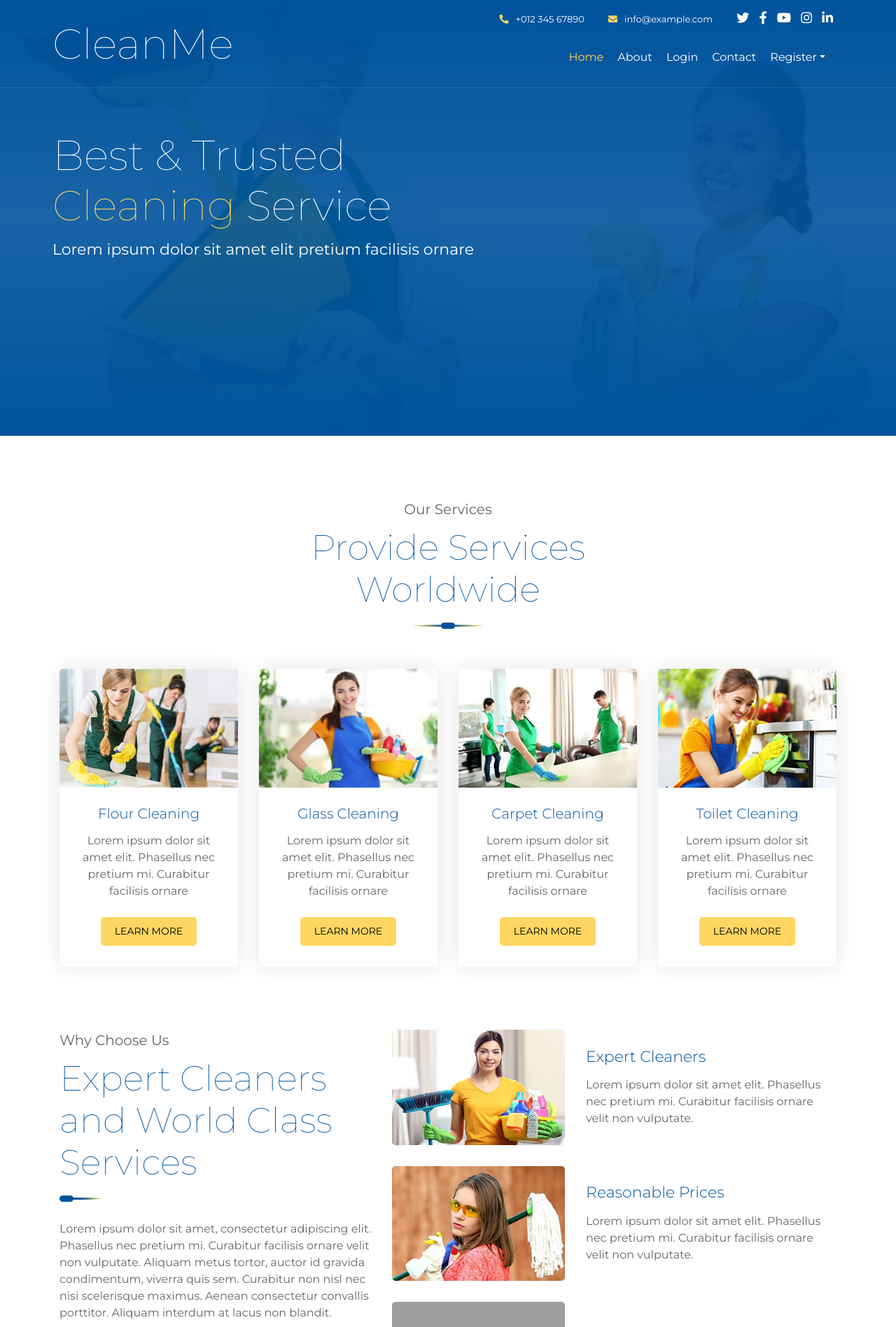
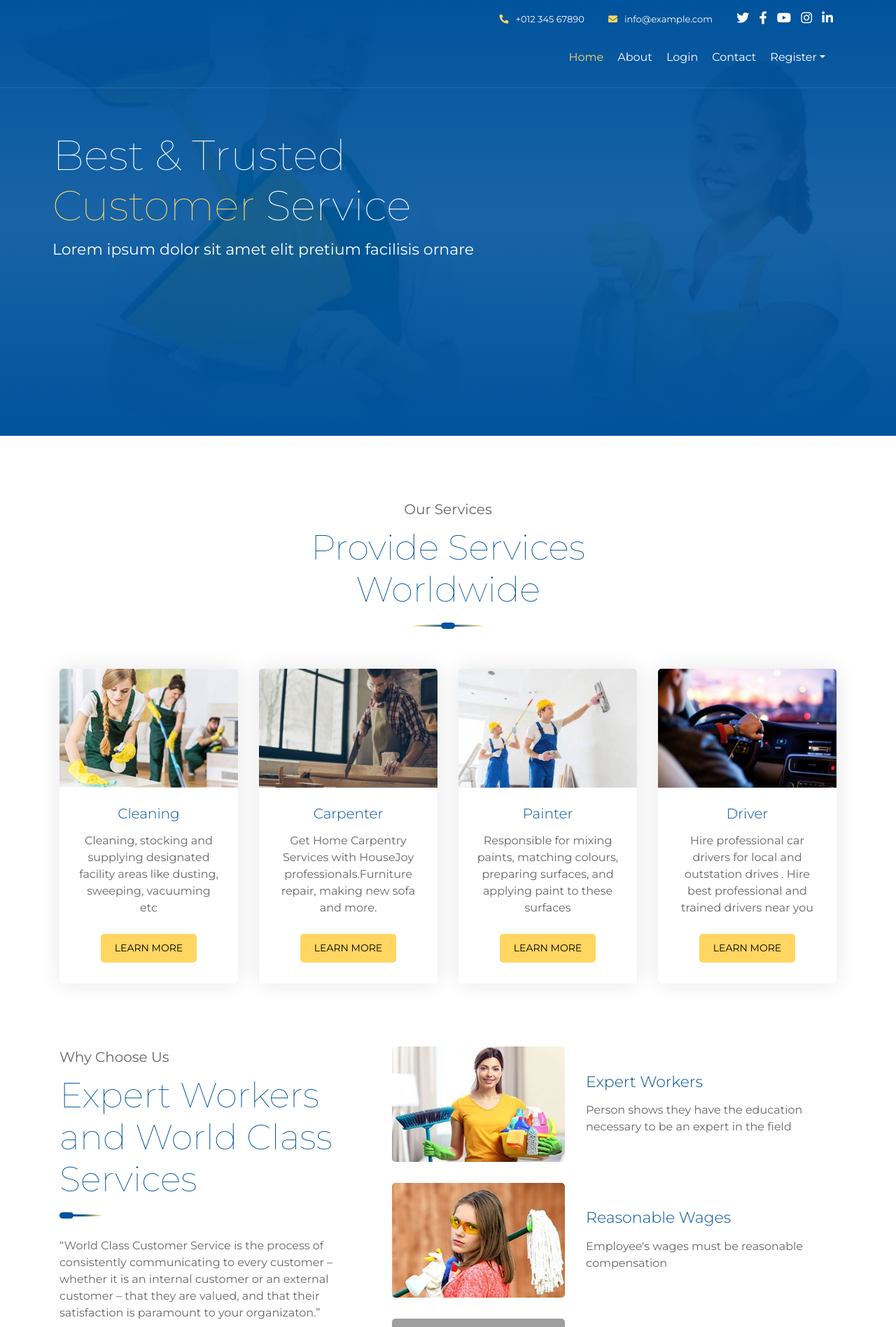
Before and after one commit to veena-anu/workersportal-mini, a Django app: page / in a window 1280 px wide. Shown: the top 1897 px of the page at 70% size. Run offline with Django 3.2, Linux system fonts and the light colour scheme; some libraries are stand-ins or nearby versions; grey boxes are pictures that could not be loaded.

Commit message:
Template description complete
16/4/2021

```diff
--- a/Template/index.html
+++ b/Template/index.html
@@ -5,7 +5,7 @@
 
 <head>
     <meta charset="utf-8">
-    <title>CleanMe - Cleaning Company Website Template</title>
+    <title>WORKERS PORTAL - Cleaning Company Website Template</title>
     <meta content="width=device-width, initial-scale=1.0" name="viewport">
     <meta content="Cleaning Company Website Template" name="keywords">
     <meta content="Cleaning Company Website Template" name="description">
@@ -24,6 +24,9 @@
 
     <!-- Template Stylesheet -->
     <link href="{% static 'css/style.css' %}" rel="stylesheet">
+    <style>html {
+        scroll-behavior: smooth;
+      }</style>
 </head>
 
 <body>
@@ -35,7 +38,7 @@
                     <div class="col-lg-3">
                         <div class="brand">
                             <a href="index.html">
-                                CleanMe
+
                                 <!-- <img src="img/logo.png" alt="Logo"> -->
                             </a>
                         </div>
@@ -67,9 +70,9 @@
 
                             <div class="collapse navbar-collapse justify-content-between" id="navbarCollapse">
                                 <div class="navbar-nav ml-auto">
-                                    <a href="index.html" class="nav-item nav-link active">Home</a>
+                                    <a href="" class="nav-item nav-link active">Home</a>
                                     <a href="#about" class="nav-item nav-link">About</a>
-                                    <a href="service.html" class="nav-item nav-link">Login</a>
+                                    <a href="accounts/login" class="nav-item nav-link">Login</a>
                                     <a href="#contact" class="nav-item nav-link">Contact</a>
                                     <div class="nav-item dropdown">
                                         <a href="#" class="nav-link dropdown-toggle" data-toggle="dropdown">Register</a>
@@ -88,7 +91,7 @@
                 <div class="hero row align-items-center">
                     <div class="col-md-7">
                         <h2>Best & Trusted</h2>
-                        <h2><span>Cleaning</span> Service</h2>
+                        <h2><span>Customer</span> Service</h2>
                         <p>Lorem ipsum dolor sit amet elit pretium facilisis ornare</p>
                         <!-- <a class="btn" href="">Explore Now</a> -->
                     </div>
@@ -130,41 +133,42 @@
                     <div class="col-lg-3 col-md-6">
                         <div class="service-item">
                             <img src="{% static 'img/service-1.jpg'%}" alt="Service">
-                            <h3>Flour Cleaning</h3>
+                            <h3>Cleaning</h3>
                             <p>
-                                Lorem ipsum dolor sit amet elit. Phasellus nec pretium mi. Curabitur facilisis ornare
+                                Cleaning, stocking and supplying designated facility areas like dusting, sweeping, vacuuming etc <br>
                             </p>
-                            <a class="btn" href="">Learn More</a>
+                            <a class="btn" href="https://en.wikipedia.org/wiki/Cleaning">Learn More</a>
                         </div>
                     </div>
                     <div class="col-lg-3 col-md-6">
                         <div class="service-item">
-                            <img src="{% static 'img/service-2.jpg' %}" alt="Service">
-                            <h3>Glass Cleaning</h3>
+                            <img src="{% static 'img/carpenter.jpg' %}" alt="Service">
+                            <h3>Carpenter</h3>
                             <p>
-                                Lorem ipsum dolor sit amet elit. Phasellus nec pretium mi. Curabitur facilisis ornare
+                                Get Home Carpentry Services with HouseJoy professionals.Furniture repair, making new sofa and more.
+
                             </p>
-                            <a class="btn" href="">Learn More</a>
+                            <a class="btn" href="https://hiring.monster.com/employer-resources/job-description-templates/carpenter-job-description-sample/#:~:text=Builds%20or%20repairs%20cabinets%2C%20doors,%2C%20dowel%20pins%2C%20or%20glue.">Learn More</a>
                         </div>
                     </div>
                     <div class="col-lg-3 col-md-6">
                         <div class="service-item">
-                            <img src="{% static 'img/service-3.jpg'%}" alt="Service">
-                            <h3>Carpet Cleaning</h3>
+                            <img src="{% static 'img/painter.jpg'%}" alt="Service">
+                            <h3>Painter</h3>
                             <p>
-                                Lorem ipsum dolor sit amet elit. Phasellus nec pretium mi. Curabitur facilisis ornare
+                                Responsible for mixing paints, matching colours, preparing surfaces, and applying paint to these surfaces
                             </p>
-                            <a class="btn" href="">Learn More</a>
+                            <a class="btn" href="https://www.monster.co.uk/advertise-a-job/hr-resources/hr-strategies/job-descriptions/painter-job-description/#:~:text=Painter%20Job%20Duties%3A,work%20in%20an%20efficient%20manner">Learn More</a>
                         </div>
                     </div>
                     <div class="col-lg-3 col-md-6">
                         <div class="service-item">
-                            <img src="{% static 'img/service-4.jpg' %}" alt="Service">
-                            <h3>Toilet Cleaning</h3>
+                            <img src="{% static 'img/driver.jpg' %}" alt="Service">
+                            <h3>Driver</h3>
                             <p>
-                                Lorem ipsum dolor sit amet elit. Phasellus nec pretium mi. Curabitur facilisis ornare
+                                Hire professional car drivers for local and outstation drives . Hire best professional and trained  drivers near you
                             </p>
-                            <a class="btn" href="">Learn More</a>
+                            <a class="btn" href="https://www.driveu.in/">Learn More</a>
                         </div>
                     </div>
                 </div>
@@ -180,15 +184,13 @@
                     <div class="col-md-5">
                         <div class="section-header left">
                             <p>Why Choose Us</p>
-                            <h2>Expert Cleaners and World Class Services</h2>
+                            <h2>Expert Workers and World Class Services</h2>
                         </div>
                         <p>
-                            Lorem ipsum dolor sit amet, consectetur adipiscing elit. Phasellus nec pretium mi. Curabitur
-                            facilisis ornare velit non vulputate. Aliquam metus tortor, auctor id gravida condimentum,
-                            viverra quis sem. Curabitur non nisl nec nisi scelerisque maximus. Aenean consectetur
-                            convallis porttitor. Aliquam interdum at lacus non blandit.
+                            “World Class Customer Service is the process of consistently communicating to every customer – whether it is an internal customer or an external customer – that they are valued, and that their satisfaction is paramount to your organizaton.”
+
                         </p>
-                        <a class="btn" href="">Learn More</a>
+                        <a class="btn" href=" http://www.managingamericans.com/BlogFeed/Sales-Business-Development/What-Is-World-Class-Customer-Service.htm">Learn More</a>
                     </div>
                     <div class="col-md-7">
                         <div class="row align-items-center feature-item">
@@ -196,10 +198,9 @@
                                 <img src="{% static 'img/feature-1.jpg' %}" alt="Feature">
                             </div>
                             <div class="col-7">
-                                <h3>Expert Cleaners</h3>
+                                <h3>Expert Workers</h3>
                                 <p>
-                                    Lorem ipsum dolor sit amet elit. Phasellus nec pretium mi. Curabitur facilisis
-                                    ornare velit non vulputate.
+                                    Person shows they have the education necessary to be an expert in the field
                                 </p>
                             </div>
                         </div>
@@ -208,10 +209,9 @@
                                 <img src="{% static 'img/feature-2.jpg' %}" alt="Feature">
                             </div>
                             <div class="col-7">
-                                <h3>Reasonable Prices</h3>
+                                <h3>Reasonable Wages</h3>
                                 <p>
-                                    Lorem ipsum dolor sit amet elit. Phasellus nec pretium mi. Curabitur facilisis
-                                    ornare velit non vulputate.
+                                    Employee's wages must be reasonable compensation
                                 </p>
                             </div>
                         </div>
@@ -222,8 +222,7 @@
                             <div class="col-7">
                                 <h3>Quick & Best Services</h3>
                                 <p>
-                                    Lorem ipsum dolor sit amet elit. Phasellus nec pretium mi. Curabitur facilisis
-                                    ornare velit non vulputate.
+                                    Do things better, faster and cheaper.
                                 </p>
                             </div>
                         </div>
```
Also changed, not shown: assets/img/carpenter.jpg (added), assets/img/driver.jpg (added), assets/img/painter.jpg (added), assets/img/service-2.jpg (deleted), static/img/carpenter.jpg (added), static/img/driver.jpg (added), static/img/painter.jpg (added), static/img/service-2.jpg (deleted), static/img/workers.jpg (added).
